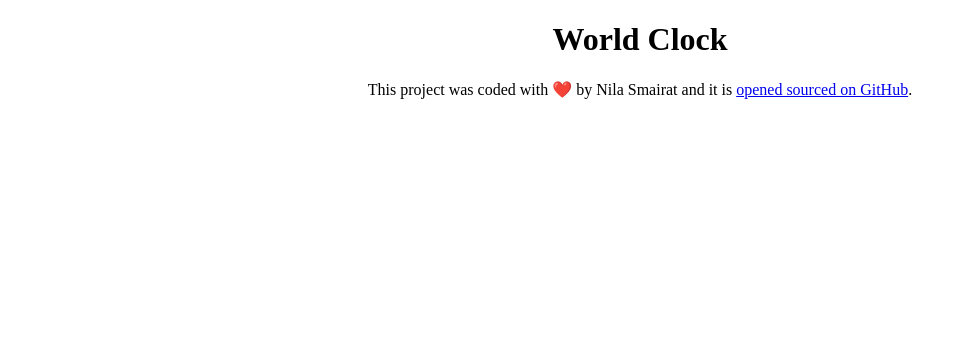
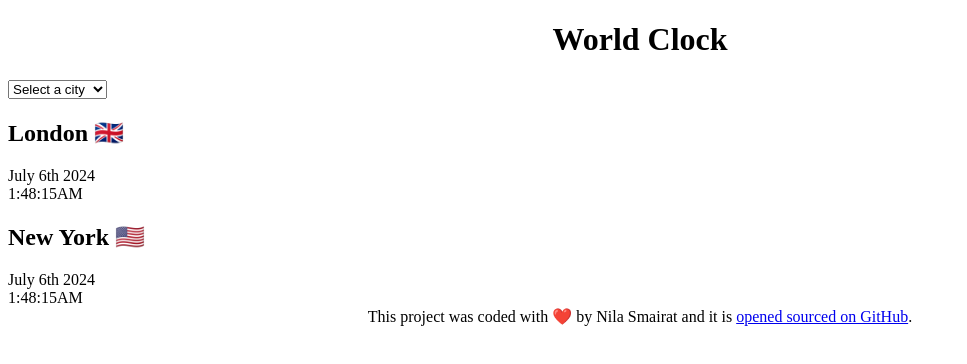
Before and after one commit to nsmairat/world-clock, a plain HTML site: page index.html in a window 1280 px wide. Shown: the whole page, without its empty margins (0-967 px from the left). Drawn offline with Linux system fonts and the light colour scheme.

Commit message:
Added basic html

```diff
--- a/index.html
+++ b/index.html
@@ -7,7 +7,26 @@
     <link rel="stylesheet" href="css/style.css" />
   </head>
   <body>
-    <h1>World Clock</h1>
+    <div class="container">
+      <h1>World Clock</h1>
+      <select name="" id="">
+        <option value="">Select a city</option>
+        <option value="">🇬🇧 London</option>
+        <option value="">🇺🇸 New York</option>
+        <option value="">🇫🇷 Paris</option>
+      </select>
+      <div class="city">
+        <h2>London 🇬🇧</h2>
+        <div class="date">July 6th 2024</div>
+        <div class="time">1:48:15AM</div>
+      </div>
+      <div class="city">
+        <h2>New York 🇺🇸</h2>
+        <div class="date">July 6th 2024</div>
+        <div class="time">1:48:15AM</div>
+      </div>
+    </div>
+
     <footer>
       This project was coded with ❤️ by Nila Smairat and it is
       <a href="https://github.com/nsmairat/world-clock" target="_blank"
```
